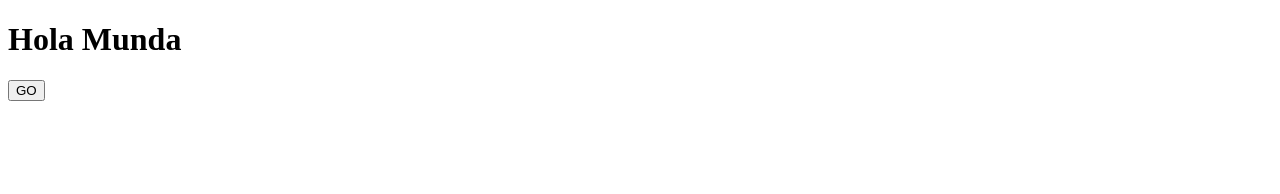
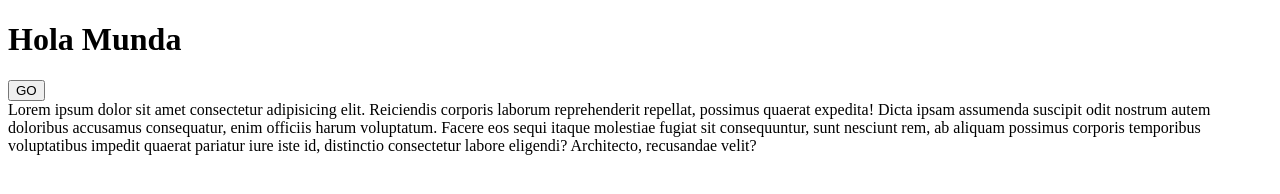
Before and after one commit to Wendy-Alejandra/example-git, a plain HTML site: page index.html in a window 1280 px wide. Drawn offline with Linux system fonts and the light colour scheme.

Commit message:
article agregado

```diff
--- a/index.html
+++ b/index.html
@@ -8,5 +8,9 @@
 <body>
     <h1>Hola Munda</h1>
     <button>GO</button>
+    <article>
+        Lorem ipsum dolor sit amet consectetur adipisicing elit. Reiciendis corporis laborum reprehenderit repellat, possimus quaerat expedita! Dicta ipsam assumenda suscipit odit nostrum autem doloribus accusamus consequatur, enim officiis harum voluptatum.
+        Facere eos sequi itaque molestiae fugiat sit consequuntur, sunt nesciunt rem, ab aliquam possimus corporis temporibus voluptatibus impedit quaerat pariatur iure iste id, distinctio consectetur labore eligendi? Architecto, recusandae velit?
+    </article>
 </body>
 </html>
```
